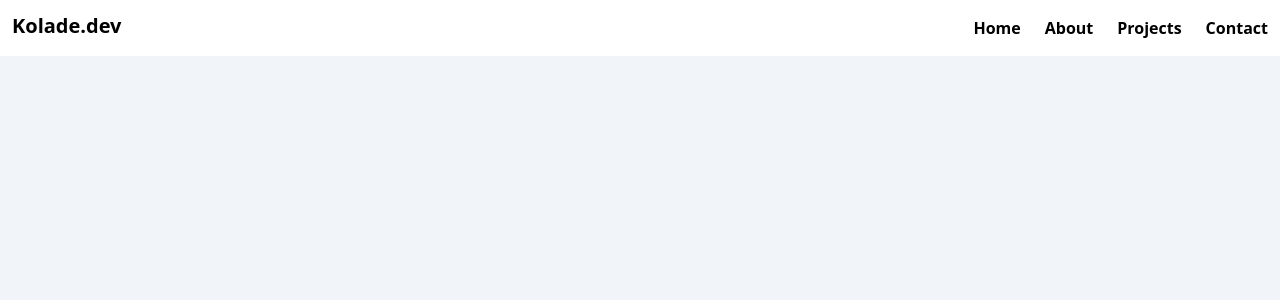
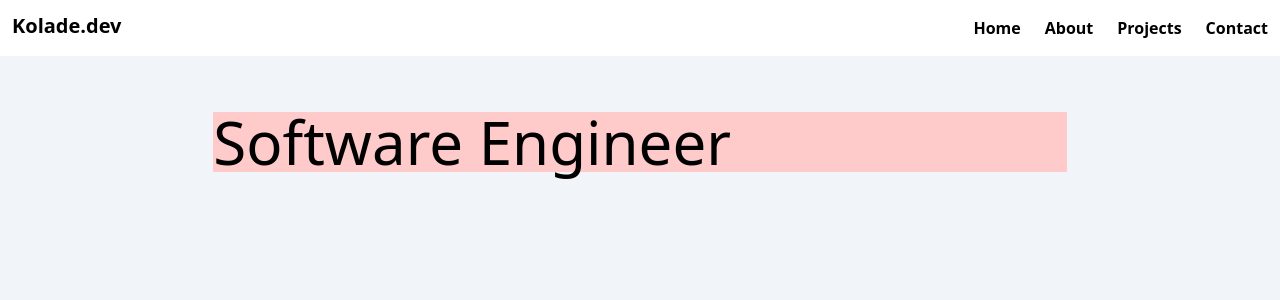
Before and after one commit to koledogcodes/Portfolio, a Next.js app: page / in a window 1280 px wide. Shown: the top 300 px of the page. Built offline with nearby package versions, Linux system fonts and the light colour scheme.

Commit message:
NEW: Adding mini home section

```diff
--- a/components/Container.js
+++ b/components/Container.js
@@ -1,6 +1,8 @@
 
 export default function Container({ children }) {
     return (
-        <main className="w-screen px-3">{children}</main>
+        <div className="flex justify-center">
+            <div className="w-2/3 h-full bg-red-200">{children}</div>
+        </div>
     )
 }
--- a/components/NavBar.js
+++ b/components/NavBar.js
@@ -2,7 +2,7 @@ import NavBarItem from "./NavBarItem";
 
 export default function NavBar() {
     return (
-        <nav className="flex w-screen bg-white">
+        <nav className="flex w-screen bg-white mb-14">
             <NavBarItem heading>Kolade.dev</NavBarItem>
 
             <nav className="flex items-center w-full justify-end">
--- a/src/pages/index.js
+++ b/src/pages/index.js
@@ -1,9 +1,14 @@
+import Container from "../../components/Container";
 import NavBar from "../../components/NavBar";
 
 export default function Home() {
   return (
     <>
       <NavBar />
+
+      <Container>
+        <h1 className="text-6xl">Software Engineer</h1>
+      </Container>
     </>
   )
 }
```
